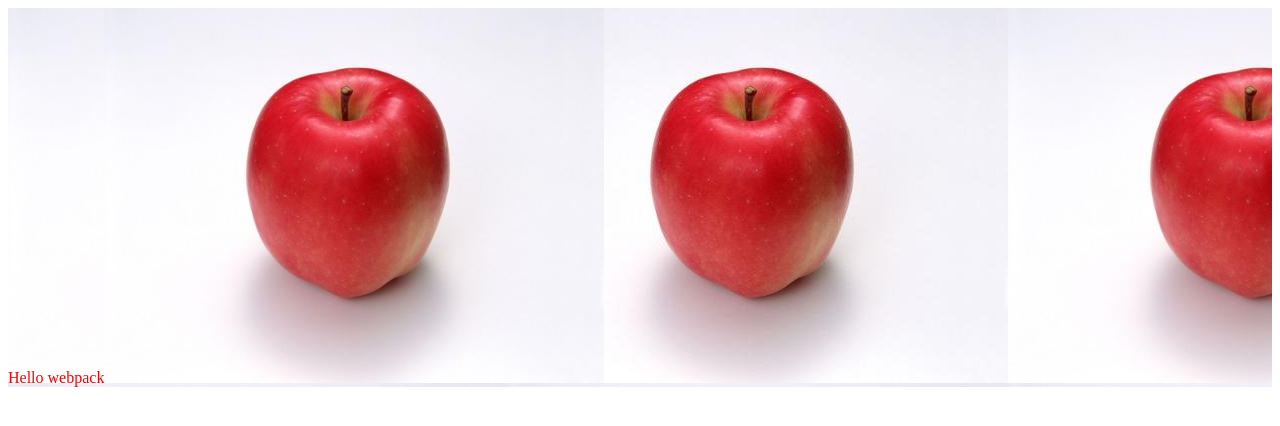
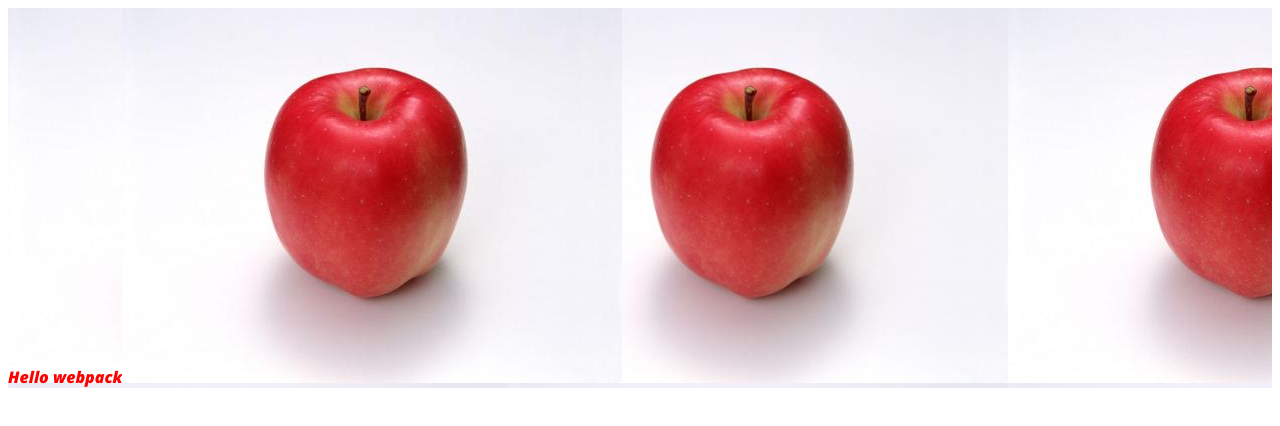
Before and after one commit to Carefree-happy/webpack-demo, a website built with webpack: page dist/index.html in a window 1280 px wide. Built offline with Linux system fonts and the light colour scheme.

Commit message:
ci: 加载 fonts 字体

```diff
--- a/src/style.css
+++ b/src/style.css
@@ -1,4 +1,13 @@
+@font-face {
+    font-family: 'myfont';
+    src: url('./font.ttf') format('truetype');
+    font-weight: 1000;
+    font-style: normal;
+}
+
+
 .hello {
     color: red;
+    font-family: 'myfont';
     background: url('./icon.jpg');
 }
--- a/webpack.config.js
+++ b/webpack.config.js
@@ -16,6 +16,10 @@ module.exports = {
                 test: /\.(png|svg|jpg|jpeg|gif)$/i,
                 type: 'asset/resource'
             },
+            {
+                test: /\.(woff|woff2|eot|ttf|otf)$/i,
+                type: 'asset/resource'
+            },
         ]
     }
 };
```
Also changed, not shown: dist/36299fd457a5eae9c3a9.ttf (added), dist/b5f46cb2b5ce5048ba33.ttf (added), dist/b5f46cb2b5ce5048ba333b7e4c977626.ttf (added), dist/bundle.js, src/font.ttf (added).
